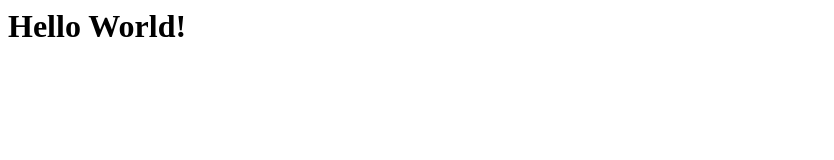
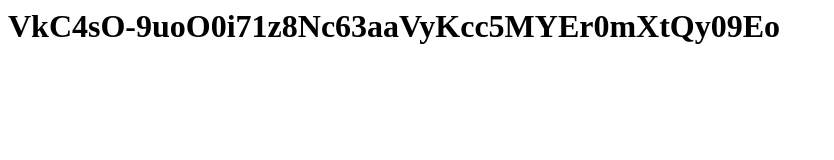
Before and after one commit to Faycel-Arab/github-travis-firebase-tut-, a website: page public/index.html in a window 1280 px wide. Shown: the whole page, without its empty margins (0-834 px from the left). Drawn offline with Linux system fonts and the light colour scheme.

Commit message:
travis edit

```diff
--- a/public/index.html
+++ b/public/index.html
@@ -4,7 +4,7 @@
     </head>
     <body>
         <h1>
-            Hello World!
+            VkC4sO-9uoO0i71z8Nc63aaVyKcc5MYEr0mXtQy09Eo
         </h1>
 
         <script src="https://www.gstatic.com/firebasejs/5.0.4/firebase.js"></script>
```
